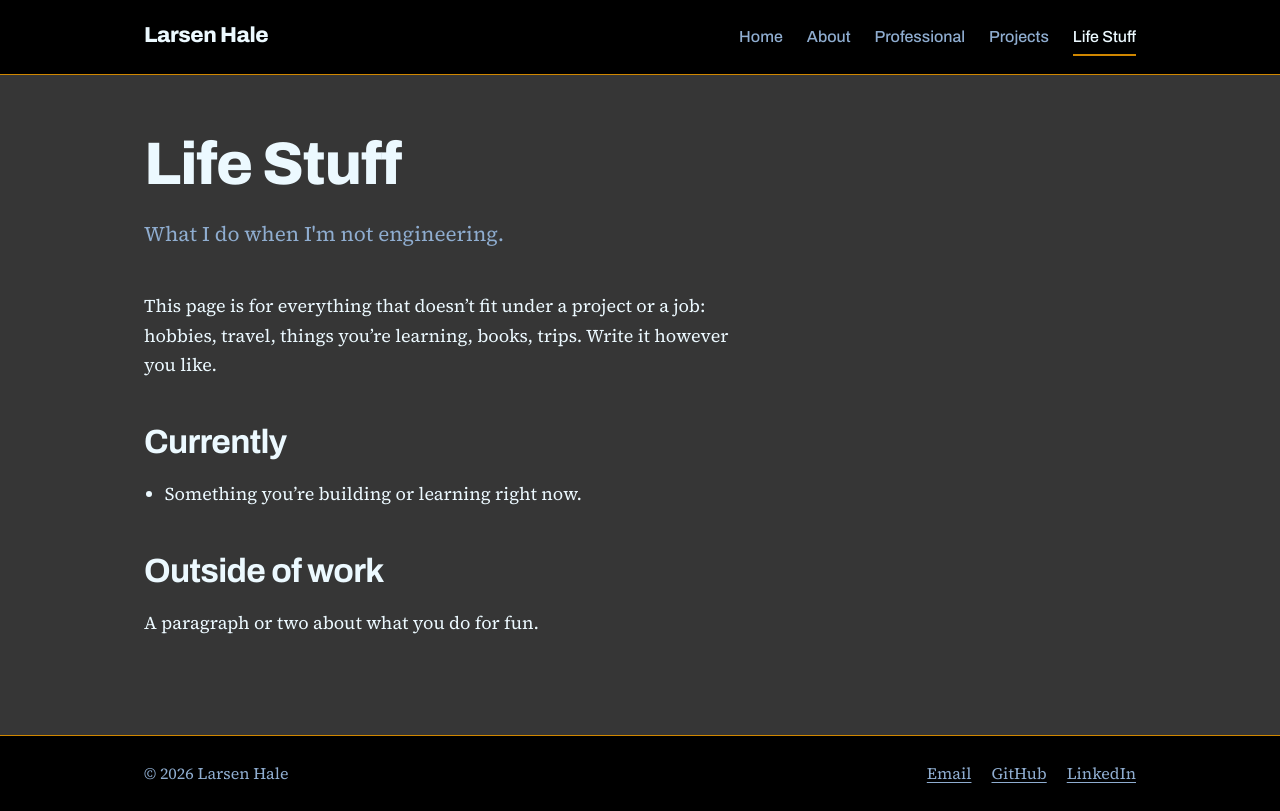
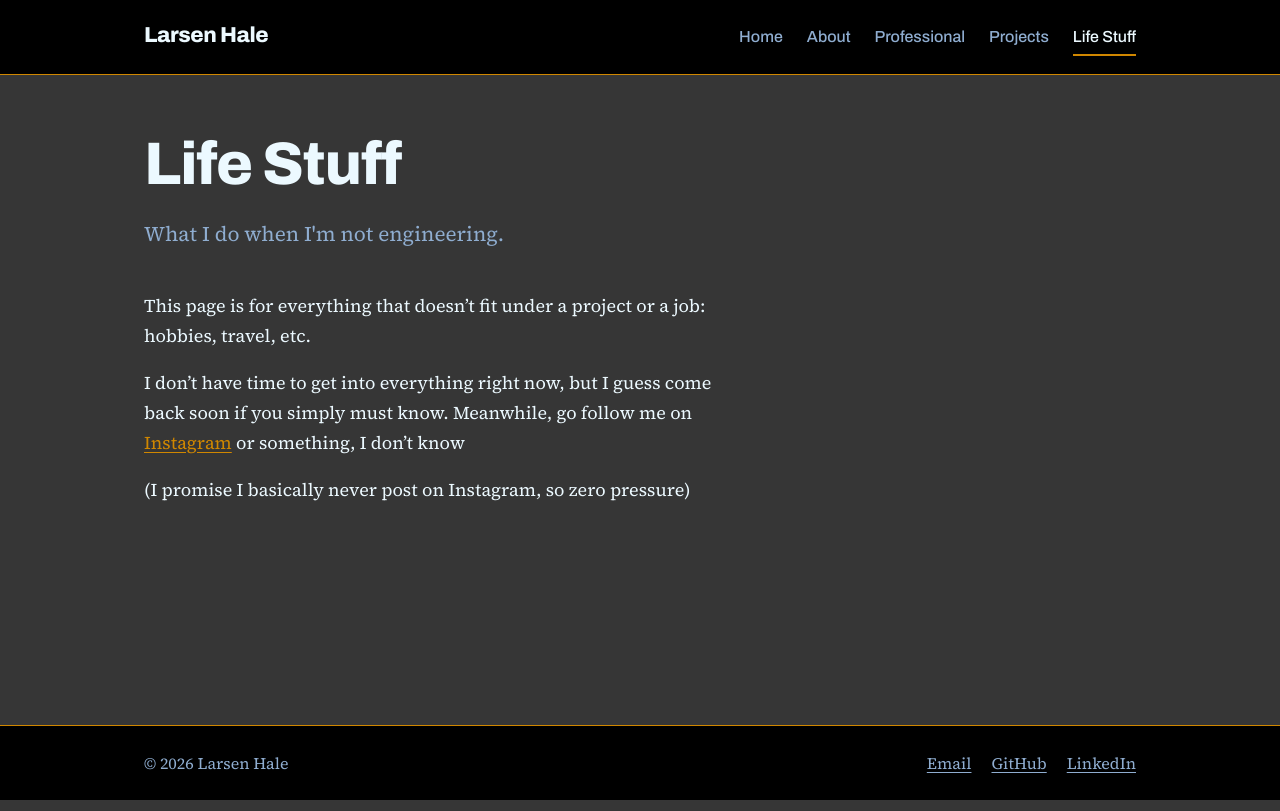
Before and after one commit to UndefeatedOrca/larsenprints1130-web.github.io, an Astro site: page /life-stuff in a window 1280 px wide. Built offline with nearby package versions, Linux system fonts and the light colour scheme; Astro itself is replaced by a stand-in of ours.

Commit message:
Made Life Stuff not empty

```diff
--- a/src/pages/life-stuff.md
+++ b/src/pages/life-stuff.md
@@ -5,12 +5,8 @@ description: Hobbies and things outside of work.
 intro: What I do when I'm not engineering.
 ---
 
-This page is for everything that doesn't fit under a project or a job: hobbies, travel, things you're learning, books, trips. Write it however you like.
+This page is for everything that doesn't fit under a project or a job: hobbies, travel, etc.
 
-## Currently
+I don't have time to get into everything right now, but I guess come back soon if you simply must know. Meanwhile, go follow me on <a href="https://www.instagram.com/jester_hale/?hl=en" target="_blank" rel="noopener">Instagram</a> or something, I don't know
 
-- Something you're building or learning right now.
-
-## Outside of work
-
-A paragraph or two about what you do for fun.
+(I promise I basically never post on Instagram, so zero pressure)
```
